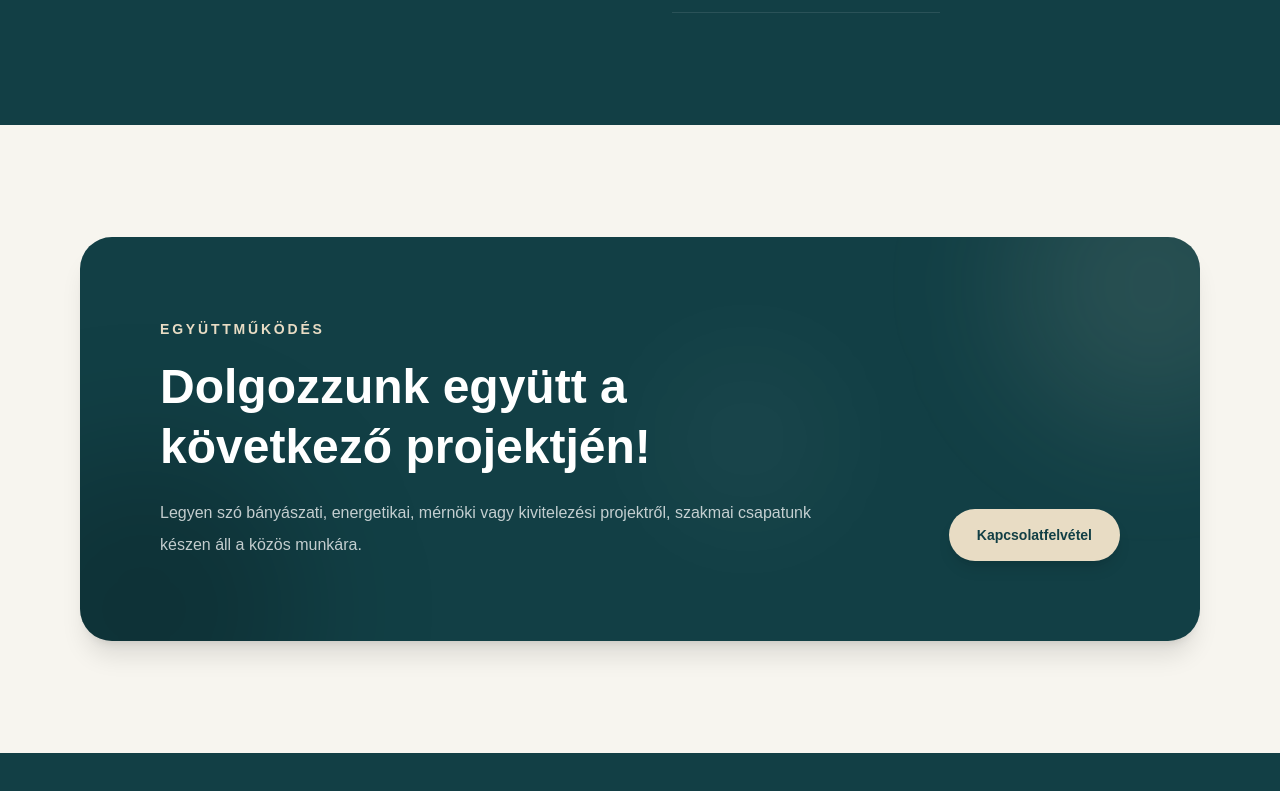
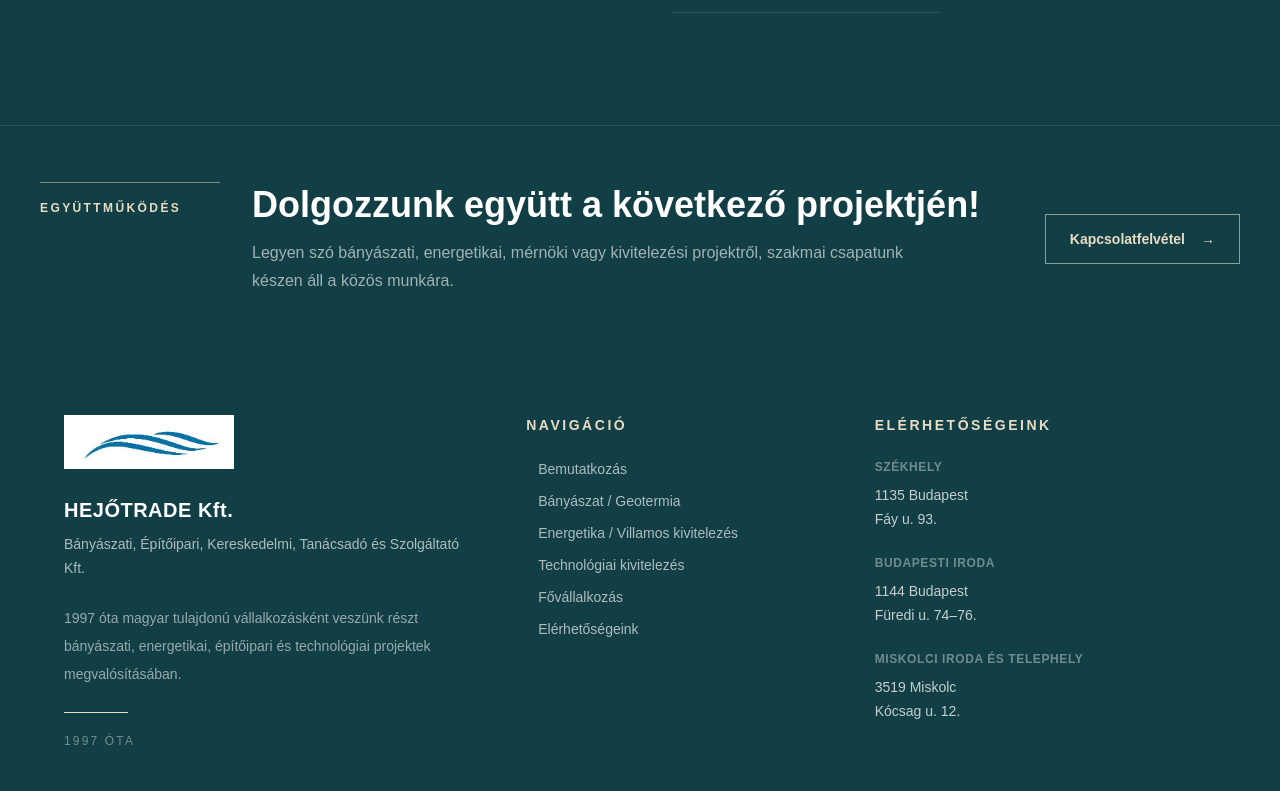
Before and after one commit to Mogyi6/HEJOTRADE, a Next.js app in the folder hejotrade/: page / in a window 1280 px wide. Shown: the part 6269-7060 px from the top of the page. Built offline with nearby package versions, Linux system fonts and the light colour scheme.

Commit message:
Update AboutContact.tsx

```diff
--- a/hejotrade/components/about/AboutContact.tsx
+++ b/hejotrade/components/about/AboutContact.tsx
@@ -1,6 +1,7 @@
 import Link from "next/link";
 
 type Props = {
+  href: string;
   t: {
     eyebrow: string;
     title: string;
@@ -9,62 +10,35 @@ type Props = {
   };
 };
 
-export default function AboutContact({ t }: Props) {
+export default function AboutContact({ href, t }: Props) {
   return (
-    <section className="bg-[#F7F5EF] py-20 sm:py-24 lg:py-28">
-      <div className="mx-auto max-w-[1200px] px-6 lg:px-10">
-        <div className="relative overflow-hidden rounded-[2rem] bg-[#123F45] px-7 py-12 shadow-xl sm:px-12 sm:py-16 lg:px-20 lg:py-20">
-
-          {/* Dekoratív háttérelemek */}
-          <div className="absolute -right-24 -top-24 h-72 w-72 rounded-full bg-[#E8DCC4]/10 blur-3xl" />
-
-          <div className="absolute -bottom-32 -left-24 h-80 w-80 rounded-full bg-black/20 blur-3xl" />
-
-          <div className="absolute right-1/3 top-1/2 h-40 w-40 -translate-y-1/2 rounded-full bg-white/5 blur-3xl" />
-
-          <div className="relative flex flex-col gap-8 lg:flex-row lg:items-end lg:justify-between">
-
-            {/* Szöveg */}
-            <div className="max-w-2xl">
-              <span className="text-sm font-semibold uppercase tracking-[0.2em] text-[#E8DCC4]">
+    <section className="border-t border-white/10 bg-[#123F45]">
+      <div className="mx-auto max-w-[1400px] px-6 py-12 lg:px-10 lg:py-14">
+        <div className="grid gap-8 lg:grid-cols-[1fr_auto] lg:items-center lg:gap-14">
+          <div className="grid gap-5 sm:grid-cols-[180px_minmax(0,1fr)] sm:items-start sm:gap-8">
+            <div className="border-t border-[#E8DCC4]/50 pt-3">
+              <span className="text-xs font-bold uppercase tracking-[0.2em] text-[#E8DCC4]">
                 {t.eyebrow}
               </span>
+            </div>
 
-              <h2 className="mt-4 text-3xl font-bold leading-tight text-white sm:text-4xl lg:text-5xl">
+            <div className="max-w-3xl">
+              <h2 className="text-2xl font-bold leading-tight text-white sm:text-3xl lg:text-4xl">
                 {t.title}
               </h2>
-
-              <p className="mt-5 leading-8 text-white/75">
+              <p className="mt-3 max-w-2xl leading-7 text-white/60">
                 {t.description}
               </p>
             </div>
+          </div>
 
-            {/* Gomb */}
-            <Link
-              href="/contact"
-              className="
-                inline-flex
-                shrink-0
-                items-center
-                justify-center
-                rounded-full
-                bg-[#E8DCC4]
-                px-7
-                py-4
-                text-sm
-                font-bold
-                text-[#123F45]
-                shadow-lg
-                transition-all
-                duration-300
-                hover:-translate-y-0.5
-                hover:bg-white
-                hover:shadow-xl
-              "
-            >
-              {t.button}
-            </Link>
-          </div>
+          <Link
+            href={href}
+            className="inline-flex w-fit items-center gap-4 border border-[#E8DCC4]/60 px-6 py-3.5 text-sm font-bold text-[#E8DCC4] transition-all hover:bg-[#E8DCC4] hover:text-[#123F45]"
+          >
+            {t.button}
+            <span aria-hidden="true">→</span>
+          </Link>
         </div>
       </div>
     </section>
```
